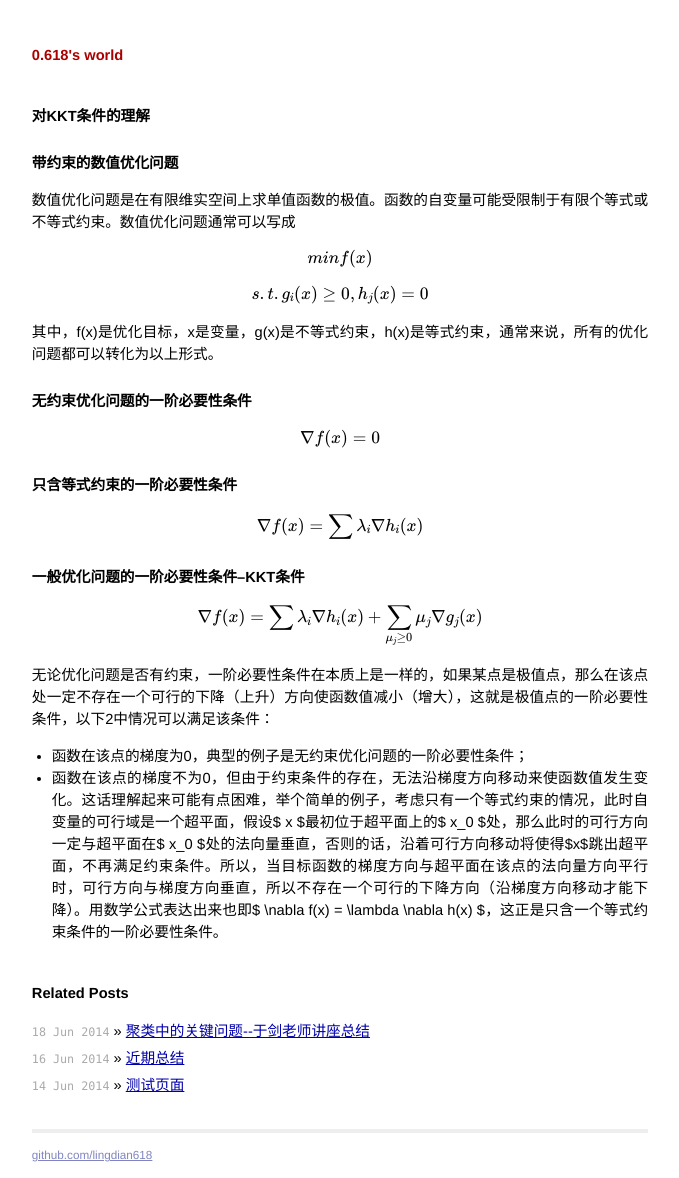
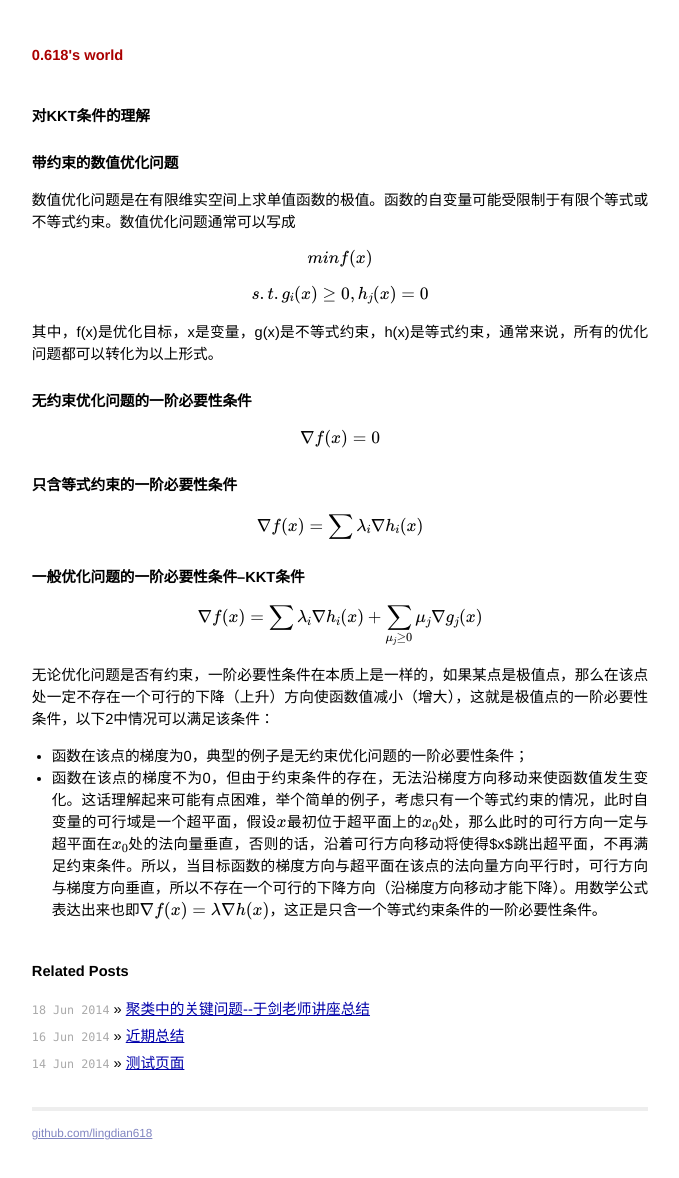
Before and after one commit to SimpleJian/blog, a Jekyll site: the page built from _posts/2014-07-05-kkt.md, in a window 1280 px wide. Shown: the whole page, without its empty margins (300-979 px from the left). Built offline with Jekyll 4.4.1, drawn with Linux system fonts in a browser that asks for light colours; formulas are drawn with MathJax 3; after the commit the page ends 1156 px from its top, so only the background shows below that.

Commit message:
another push

```diff
--- a/_posts/2014-07-05-kkt.md
+++ b/_posts/2014-07-05-kkt.md
@@ -35,4 +35,4 @@ $$\nabla f(x) = \sum\lambda_i\nabla h_i(x) + \sum_{\mu_j \geq 0}\mu_j\nabla g_j(
 无论优化问题是否有约束，一阶必要性条件在本质上是一样的，如果某点是极值点，那么在该点处一定不存在一个可行的下降（上升）方向使函数值减小（增大），这就是极值点的一阶必要性条件，以下2中情况可以满足该条件：
 
 * 函数在该点的梯度为0，典型的例子是无约束优化问题的一阶必要性条件；
-* 函数在该点的梯度不为0，但由于约束条件的存在，无法沿梯度方向移动来使函数值发生变化。这话理解起来可能有点困难，举个简单的例子，考虑只有一个等式约束的情况，此时自变量的可行域是一个超平面，假设$ x $最初位于超平面上的$ x_0 $处，那么此时的可行方向一定与超平面在$ x_0 $处的法向量垂直，否则的话，沿着可行方向移动将使得$x$跳出超平面，不再满足约束条件。所以，当目标函数的梯度方向与超平面在该点的法向量方向平行时，可行方向与梯度方向垂直，所以不存在一个可行的下降方向（沿梯度方向移动才能下降）。用数学公式表达出来也即$ \nabla f(x) = \lambda \nabla h(x) $，这正是只含一个等式约束条件的一阶必要性条件。
+* 函数在该点的梯度不为0，但由于约束条件的存在，无法沿梯度方向移动来使函数值发生变化。这话理解起来可能有点困难，举个简单的例子，考虑只有一个等式约束的情况，此时自变量的可行域是一个超平面，假设$$ x $$最初位于超平面上的$$ x_0 $$处，那么此时的可行方向一定与超平面在$$ x_0 $$处的法向量垂直，否则的话，沿着可行方向移动将使得$x$跳出超平面，不再满足约束条件。所以，当目标函数的梯度方向与超平面在该点的法向量方向平行时，可行方向与梯度方向垂直，所以不存在一个可行的下降方向（沿梯度方向移动才能下降）。用数学公式表达出来也即$$ \nabla f(x) = \lambda \nabla h(x) $$，这正是只含一个等式约束条件的一阶必要性条件。
```
Also changed, not shown: 1 other file.
